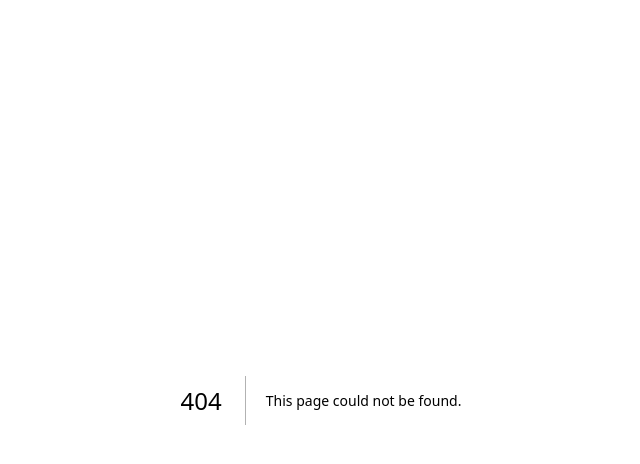
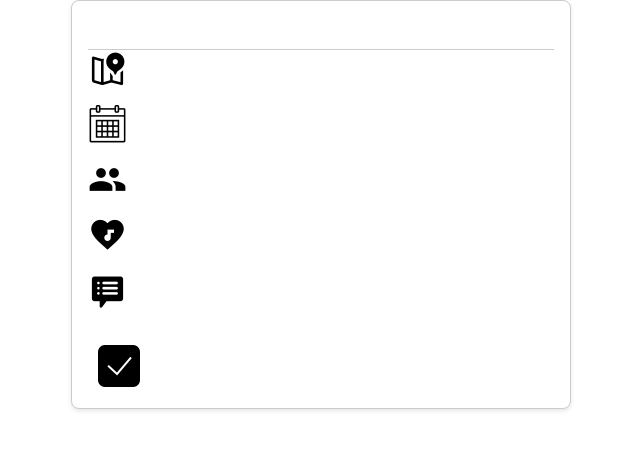
Before and after one commit to alexander-bick/capstone-project, a Next.js app: page /LocationSuccess in a window 1280 px wide. Before the commit this address had no page. Shown: the top 464 px of the page, without its empty margins (319-959 px from the left). Built offline with nearby package versions, Linux system fonts and the light colour scheme.

Commit message:
LocationSuccess works

```diff
--- a/components/Form/index.js
+++ b/components/Form/index.js
@@ -1,4 +1,5 @@
 import React, { useState } from "react";
+import { useRouter } from 'next/router';
 import styled from "styled-components";
 import { CldUploadButton } from "next-cloudinary";
 
@@ -46,6 +47,7 @@ const SubmitButton = styled.button`
 `;
 
 export default function Form({ onSubmit }) {
+  const router = useRouter();
   const [image, setImage] = useState();
 
   function onUploadImage(imageUpload) {
@@ -59,7 +61,6 @@ export default function Form({ onSubmit }) {
   }
 
   const handleSubmit = (event) => {
-    console.log('Form is being submitted');
     event.preventDefault();
     const formData = new FormData(event.target);
     const formObject = {};
@@ -80,6 +81,9 @@ export default function Form({ onSubmit }) {
       "favoriteLocations",
       JSON.stringify(existingLocations)
     ); // Save the updated array in local storage
+
+    const newLocationIndex = existingLocations.length -1;
+    router.push(`/LocationSuccess?index=${newLocationIndex}`);
 
     if (onSubmit) {
       onSubmit(formObject);
--- /dev/null
+++ b/components/NewLocationSuccess/index.js
@@ -0,0 +1,153 @@
+import React from "react";
+import styled from "styled-components";
+import { useRouter } from "next/router";
+import Image from "next/image";
+import { CldImage } from "next-cloudinary";
+
+const PageHeader = styled.header`
+  text-align: center;
+  padding: 1rem 0;
+  border-bottom: 1px solid #ccc;
+`;
+
+const HeaderTitle = styled.h1`
+  margin: 0;
+`;
+
+const CardContainer = styled.div`
+  background-color: white;
+  border: 1px solid #ccc;
+  border-radius: 0.5rem;
+  padding: 1rem;
+  box-shadow: 0 2px 4px rgba(0, 0, 0, 0.1);
+  max-width: 500px;
+  margin: 0 auto;
+`;
+
+const CardImage = styled(Image)`
+  width: 100%;
+  border-radius: 0.5rem;
+  margin-bottom: 1rem;
+`;
+
+const FieldContainer = styled.div`
+  margin-bottom: 1rem;
+  display: flex;
+  align-items: center;
+`;
+
+const Label = styled.label`
+  display: flex;
+  align-items: center;
+  gap: 0.5rem;
+`;
+
+const FieldValue = styled.p`
+  margin: 0;
+`;
+
+const NotesContainer = styled.div`
+  margin-top: 1rem;
+  display: flex;
+  align-items: center;
+`;
+
+const ConfirmButton = styled.button`
+  display: flex;
+  justify-content: center;
+  border-top: 1px solid #ccc;
+  padding-top: 1rem;
+  margin-top: 1rem;
+  background: none;
+  border: none;
+  cursor: pointer;
+`;
+
+export default function NewLocationSuccess({ location }) {
+  const router = useRouter();
+
+  const handleConfirmClick = () => {
+    router.push("/");
+  };
+
+  return (
+    <>
+      <CardContainer>
+        <PageHeader>
+          <HeaderTitle>{location?.title}</HeaderTitle>
+        </PageHeader>
+        {location?.image && (
+          <CldImage
+            src={location.image.src}
+            alt="Picture"
+            width={location.image.width / 9}
+            height={location.image.height / 9}
+          />
+        )}
+        <FieldContainer>
+          <Label>
+            <Image
+              src="/where_39.png"
+              alt="Where icon"
+              width={39}
+              height={39}
+            />
+          </Label>
+          <FieldValue>{location?.where}</FieldValue>
+        </FieldContainer>
+        <FieldContainer>
+          <Label>
+            <Image
+              src="/calendarWhite_39.png"
+              alt="When icon"
+              width={39}
+              height={39}
+            />
+          </Label>
+          <FieldValue>{location?.when}</FieldValue>
+        </FieldContainer>
+        <FieldContainer>
+          <Label>
+            <Image
+              src="/withme_39.png"
+              alt="With me icon"
+              width={39}
+              height={39}
+            />
+          </Label>
+          <FieldValue>{location?.withme}</FieldValue>
+        </FieldContainer>
+        <FieldContainer>
+          <Label>
+            <Image
+              src="/soundtrack_39.png"
+              alt="Soundtrack icon"
+              width={39}
+              height={39}
+            />
+          </Label>
+          <FieldValue>{location?.soundtrack}</FieldValue>
+        </FieldContainer>
+        <NotesContainer>
+          <Label>
+            <Image
+              src="/notes_39.png"
+              alt="Soundtrack icon"
+              width={39}
+              height={39}
+            />
+          </Label>
+          <p>{location?.notes}</p>
+        </NotesContainer>
+        <ConfirmButton onClick={handleConfirmClick}>
+          <Image
+            src="/checkbox_50.png"
+            alt="Checkbox Icon"
+            width={50}
+            height={50}
+          />
+        </ConfirmButton>
+      </CardContainer>
+    </>
+  );
+}
--- a/pages/Location/index.js
+++ b/pages/Location/index.js
@@ -1,4 +1,5 @@
-import LocationCard from "@/components/LocationCard/index.js";
+import LocationCard from "../../components/LocationCard/index.js";
+
 
 export default function Location() {
   return <LocationCard />;
--- /dev/null
+++ b/pages/LocationSuccess/index.js
@@ -0,0 +1,12 @@
+import { useRouter } from "next/router";
+import NewLocationSuccess from "../../components/NewLocationSuccess/index.js";
+
+export default function NewLocationSucess() {
+  const router = useRouter();
+  const { index } = router.query;
+
+  const locations = JSON.parse(localStorage.getItem("favoriteLocations")) || [];
+  const location = locations[index];
+
+  return <NewLocationSuccess location={location} />;
+}
```
Also changed, not shown: pages/SubmitForm/index.js (+9 -4 lines), public/Checkbox_50.png (added), public/Checkbox_round_50.png (added).
